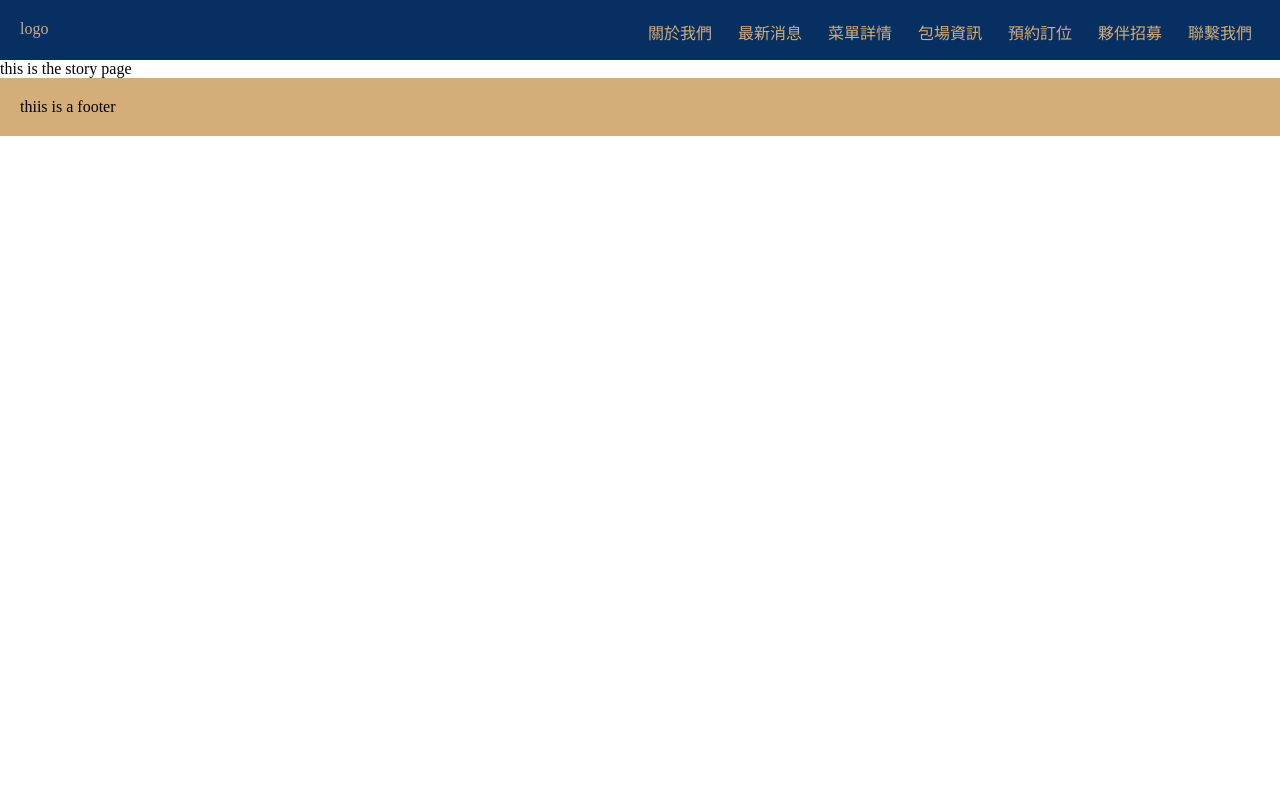
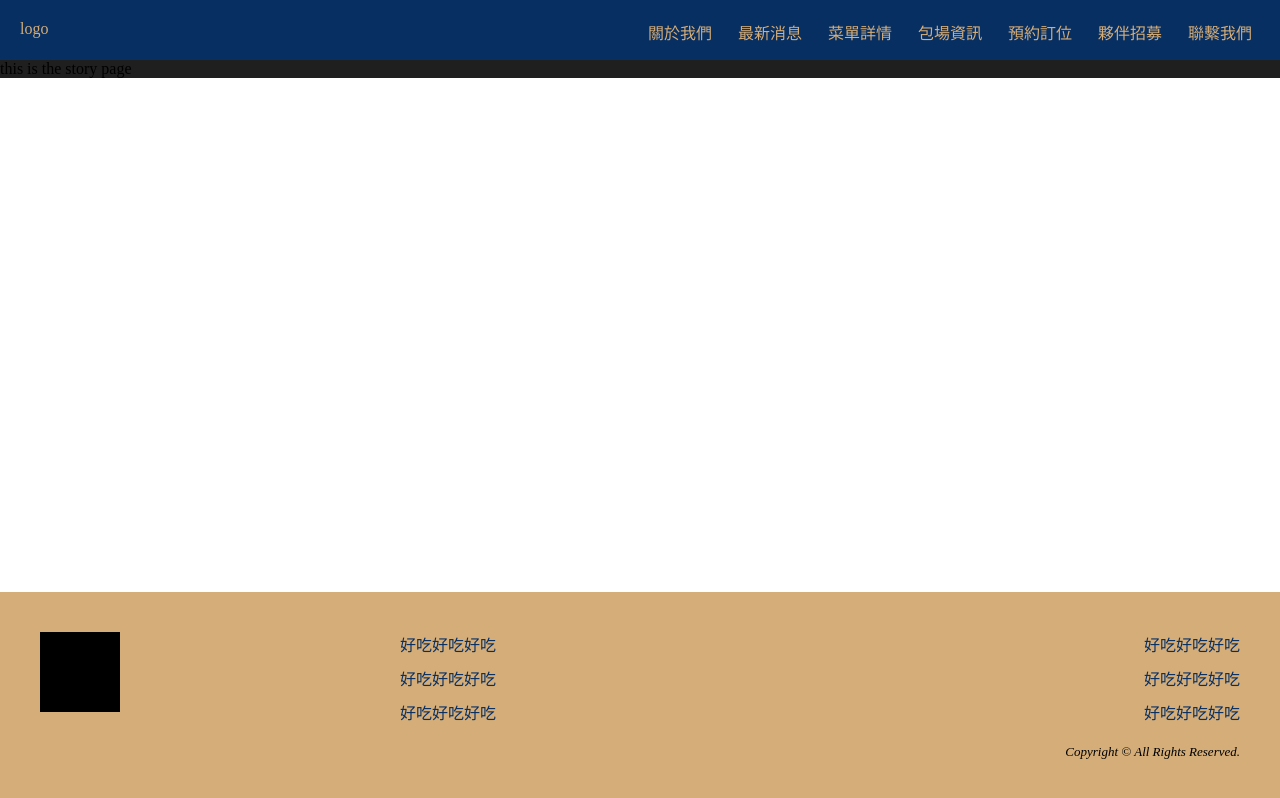
Before and after one commit to csdsdasdcwcwadx/circle-cafe, a Next.js app: page /about/story in a window 1280 px wide. Built offline with nearby package versions, Linux system fonts and the light colour scheme.

Commit message:
設定footer樣式

```diff
--- a/src/app/about/story/page.tsx
+++ b/src/app/about/story/page.tsx
@@ -1,7 +1,23 @@
 'use client';
 
+import { Fragment, useEffect } from 'react';
+import styles from './styles.module.scss';
+import { setPage } from '@/redux/actions';
+import { E_Page } from '@/redux/interfaces';
+import { useDispatch } from 'react-redux';
+import Footer from '@/components/Footer';
+
 export default function Story() {
+    const dispatch = useDispatch();
+
+    useEffect(() => {
+        dispatch(setPage(E_Page.STORY));
+    }, [dispatch])
+
     return (
-        <div>this is the story page</div>
+        <Fragment>
+            <div className={styles.Story}>this is the story page</div>
+            <Footer/>
+        </Fragment>
     )
 }
--- /dev/null
+++ b/src/app/about/story/styles.module.scss
@@ -0,0 +1,7 @@
+@import '../../../common.scss';
+
+.Story {
+    width: 100%;
+    height: 100%;
+    background-color: $mainBackColor;
+}
--- a/src/app/index.css
+++ /dev/null
@@ -1,3 +0,0 @@
-footer {
-    display: none;
-}
--- a/src/app/layout.tsx
+++ b/src/app/layout.tsx
@@ -23,7 +23,6 @@ export default function RootLayout({
         <Providers>
           <Header/>
           {children}
-          <Footer/>
         </Providers>
       </body>
     </html>
--- a/src/common.scss
+++ b/src/common.scss
@@ -1,6 +1,7 @@
 $goldenColor: #d5ad78;
 $blueColor: rgb(7 47 98);
 $darkerBlue: rgb(5 13 64);
+$mainBackColor: #1f1f1f;
 $riceWhite: #fbefe3;
 $back: #1f1f1f;
 
--- a/src/components/Footer/index.tsx
+++ b/src/components/Footer/index.tsx
@@ -2,10 +2,32 @@
 
 import { memo } from 'react';
 import styles from './styles.module.scss';
+import { E_Page, I_RootState } from '@/redux/interfaces';
+import { useSelector } from 'react-redux';
+import cN from 'classnames';
 
 function Footer() {
+    const page = useSelector((store: I_RootState) => store.page);
+
     return (
-        <footer className={styles.Footer}>thiis is a footer</footer>
+        <footer className={cN(styles.Footer, {[styles.hide]: page === E_Page.HOME})}>
+            <div className={styles.firstline}>
+                <div className={styles.imagearea}></div>
+                <div className={styles.items}>
+                    <div className={styles.redirector}>
+                        <a href="/">好吃好吃好吃</a>
+                        <a href="/">好吃好吃好吃</a>
+                        <a href="/">好吃好吃好吃</a>
+                    </div>
+                    <div className={styles.redirector}>
+                        <a href="/">好吃好吃好吃</a>
+                        <a href="/">好吃好吃好吃</a>
+                        <a href="/">好吃好吃好吃</a>
+                    </div>
+                </div>
+            </div>
+            <div className={styles.copyright}>Copyright © All Rights Reserved.</div>
+        </footer>
     )
 }
 
--- a/src/components/Footer/styles.module.scss
+++ b/src/components/Footer/styles.module.scss
@@ -1,15 +1,63 @@
 @import '../../common.scss';
 
 .Footer {
-    position: sticky;
+    position: fixed;
+    display: block;
     bottom: 0;
     left: 0;
-    width: 100%;
     background-color: $goldenColor;
-    padding: 20px;
-    width: calc(100% - 40px);
-    z-index: -1;
+    padding: 40px;
+    width: calc(100% - 80px);
     transition: all .5s ease-in-out;
+
+    .firstline {
+        display: flex;
+        justify-content: space-between;
+
+        .imagearea {
+            display: block;
+            height: 80px;
+            width: 80px;
+            background-color: #000;
+        }
+
+        .items {
+            display: flex;
+            justify-content: space-between;
+            width: 70%;
+
+            .redirector {
+                a {
+                    display: block;
+                    margin-bottom: 10px;
+                    color: $blueColor;
+                    text-decoration: none;
+                    cursor: pointer;
+
+                    &:hover {
+                        text-decoration: underline;
+                    }
+                }
+            }
+
+
+            @include only-mobile {
+                flex-direction: column;
+            }
+        }
+
+        @include only-mobile {
+            flex-direction: row-reverse;
+        }
+    }
+
+    .copyright {
+        display: block;
+        margin-top: 10px;
+        text-align: right;
+        font-size: 13px;
+        font-style: oblique;
+    }
 
     &.hide {
         display: none;
--- a/src/redux/interfaces.ts
+++ b/src/redux/interfaces.ts
@@ -6,4 +6,5 @@ export interface I_RootState {
 export enum E_Page {
     HOME = 'HOME_PAGE',
     NULL = '',
+    STORY = 'STORY',
 }
--- a/src/redux/reducer.ts
+++ b/src/redux/reducer.ts
@@ -11,7 +11,7 @@ export default function reducer(State = initState, action: {
 }) {
     switch(action.type) {
         case PAGING:
-            return {...State, testing: action.payload};
+            return {...State, page: action.payload};
         default:
             return State;
     }
```
Also changed, not shown: src/app/page.tsx (+9 -2 lines), src/image/20221001122155672158.jpg (added).
